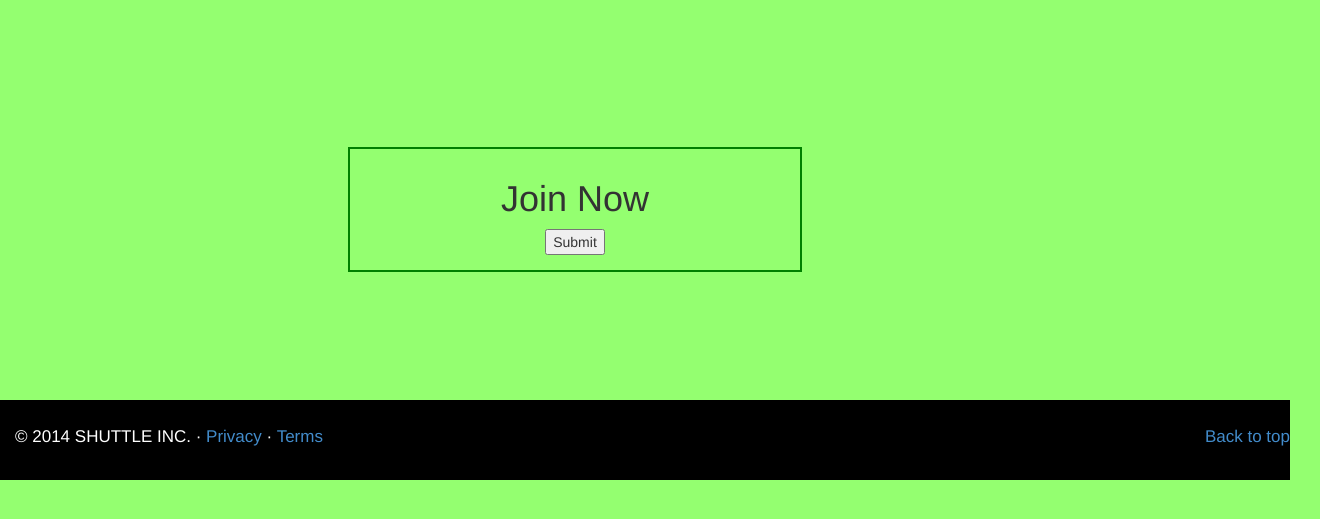
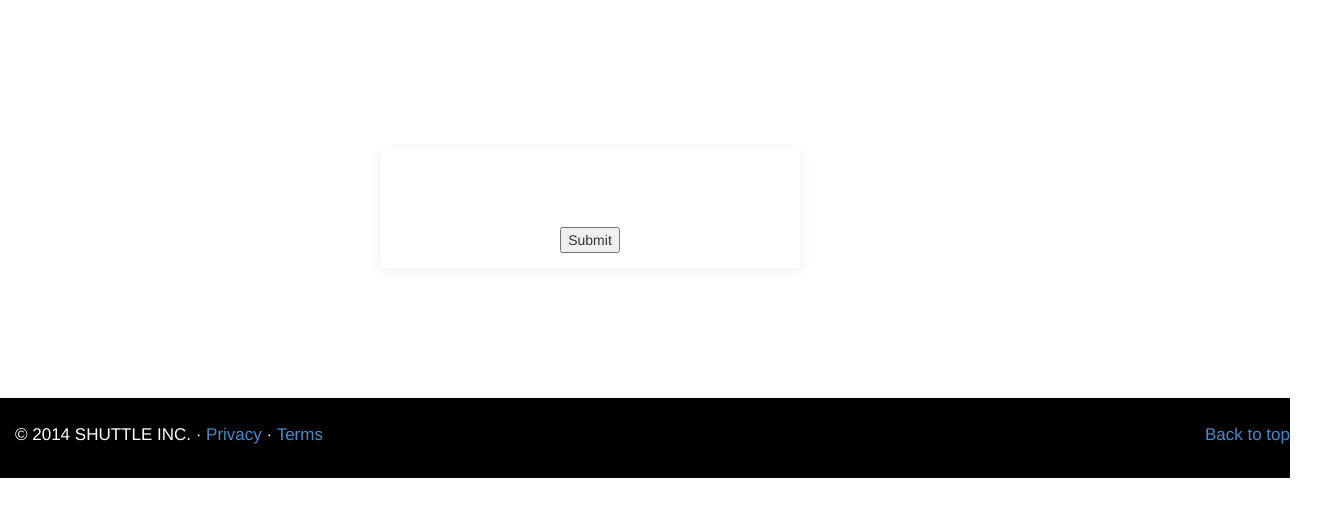
Before and after one commit to aakash-cr7/shareAcar, a Django app: page /signup in a window 1320 px wide. Shown: the part 51-570 px from the top of the page. Run offline with Django 3.2, Linux system fonts and the light colour scheme; parts of the project's set-up code (start-up, migrations or seed data) failed here and were passed over; some libraries are stand-ins or nearby versions.

Commit message:
form improvements

```diff
--- a/static/static/adduser.css
+++ b/static/static/adduser.css
@@ -1,17 +1,39 @@
 body {
-	background-color: #94FF70;
+	background-color: white;
 }
 
 .myForm {
-    outline: 2px solid green;
+    /*border: 2px solid green;*/
     margin-top: 200px;
-    margin-left: 350px;
-    width: 450px;
+    margin-left: 380px;
+    width: 420px;
+    /*border-radius: px;*/
     alignment-adjust: central;
     text-align: center;
 		padding-top: 10px;
 		padding-bottom: 15px;
+	box-shadow: 0 2px 13px rgba(0,0,0,0.075);
+	border-radius: 5px 5px 0 0;
 
+}
+h1 {
+	margin-left: -255px;
+	font-weight: bold;
+	color: white;
+	font-size: 25px;
+	padding-top: 10px;
+}
+.heading {
+	position: relative;
+		top:-30px;
+	background-color:rgb(130, 154, 168);
+	/*padding-left: 0px;*/
+	height: 50px;
+	width:420px;
+	/*outline: 2px solid red;*/
+	/*box-shadow: 3px 3px 3px;*/
+	border-top-left-radius:5px;
+	border-top-right-radius:5px;
 }
 
 footer {
```
